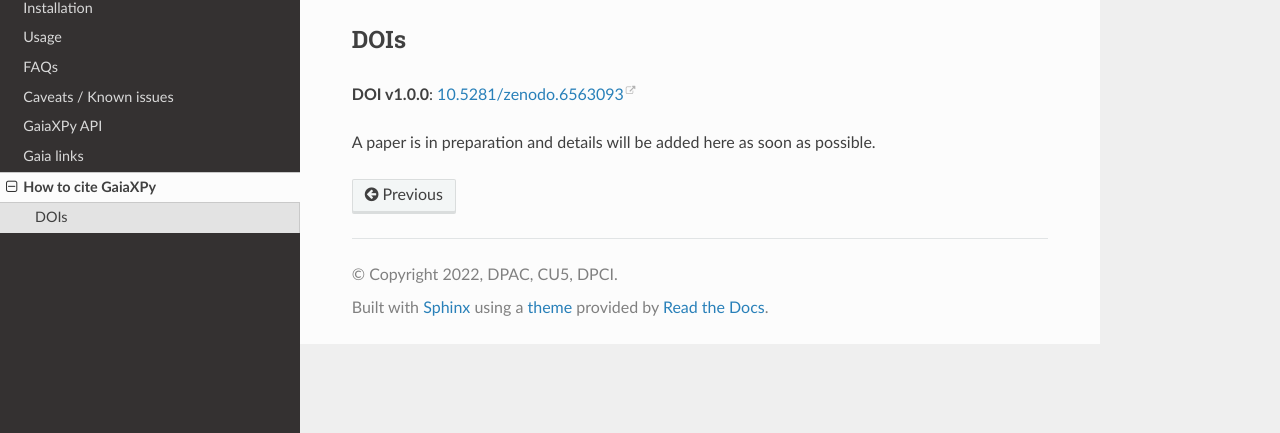
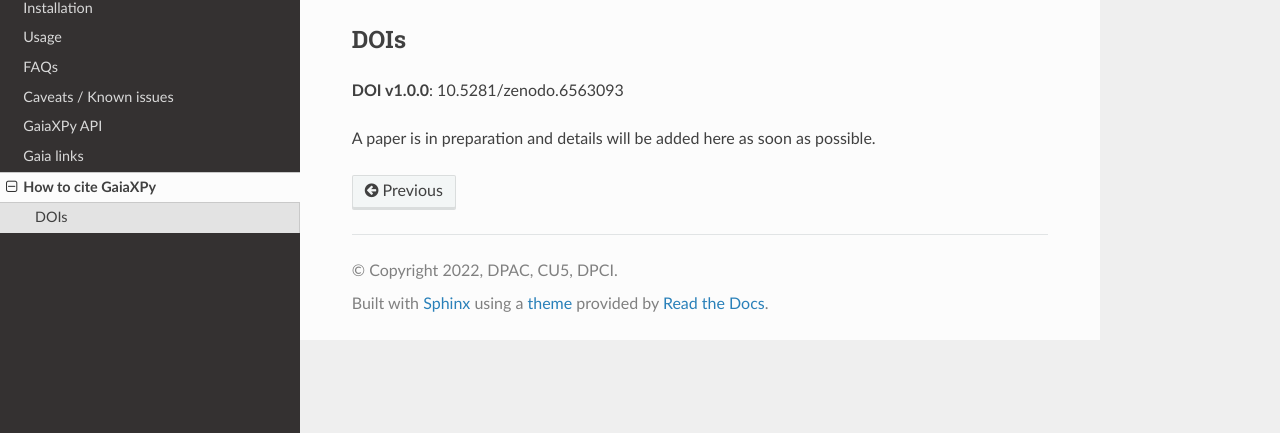
Before and after one commit to gaia-dpci/GaiaXPy, a Sphinx documentation site: the page built from docs/source/cite.rst, in a window 1280 px wide. Shown: the part 417-850 px from the top of the page. Built offline with Sphinx 7.4.7 and the Read the Docs theme 2.0.0, drawn with Linux system fonts in a browser that asks for light colours; formulas are drawn with MathJax 3; part of the change alters nothing that is shown.

```diff
--- a/docs/source/cite.rst
+++ b/docs/source/cite.rst
@@ -18,6 +18,6 @@ To find out which version of the package you're using, simply run:
 DOIs
 ----
 
-**DOI v1.0.0**: `10.5281/zenodo.6563093 <https://zenodo.org/record/6563093#.YoYJ8jnMJhE>`_
+**DOI v1.0.0**: 10.5281/zenodo.6563093
 
 A paper is in preparation and details will be added here as soon as possible.
```
